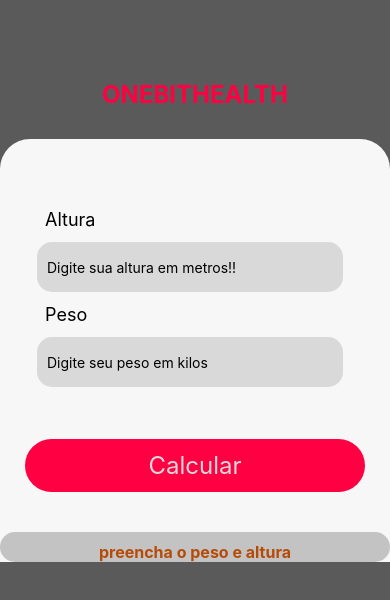
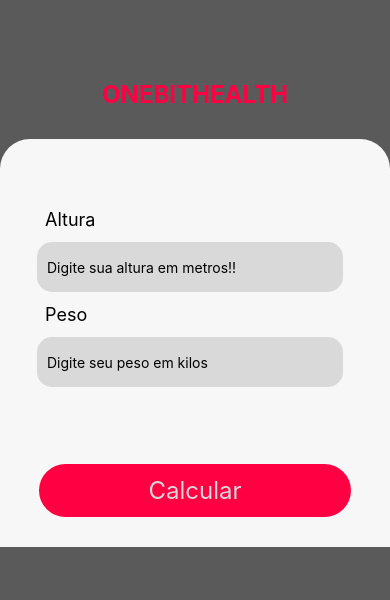
Before and after one commit to TauanGB/My-React-Native-First-App, a React Native app: screen / in a window 390 px wide. Shown: the top 600 px of the page. Built offline with nearby package versions, Linux system fonts and the light colour scheme.

Commit message:
Aula 5 Parte 1

```diff
--- a/src/components/Form/ResultImc/style.ts
+++ b/src/components/Form/ResultImc/style.ts
@@ -1,19 +1,18 @@
 import { StyleSheet } from "react-native"
 
 const styles = StyleSheet.create({
+	adviceBox: {
+		width:'100%',
+		height:120,
+		marginTop: 15,
+		alignItems: 'center',
+		justifyContent: 'center',
+		borderRadius: 50,
+	},
 	adviceText: {
 		fontSize: 16,
 		fontWeight: "bold",
 		color: '#b64a07',
-	},
-	adviceBox: {
-		flex: 1,
-		marginTop: 15,
-		width: '100%',
-		alignItems: 'center',
-		justifyContent: 'center',
-		borderRadius: 50,
-		backgroundColor: '#c3c3c3'
 	},
 	infoText: {
 		fontSize: 48,
@@ -21,7 +20,6 @@
 		color: '#b64a07',
 	},
 	boxShare: {
-		width: '100%',
 		alignItems: 'center',
 		marginBottom: 10,
 	},
--- a/src/components/Form/index.tsx
+++ b/src/components/Form/index.tsx
@@ -17,22 +17,28 @@
 	}
 
 	function validateInput() {
-		if (height === "" || weight === ""){
+		if (height === "" || weight === "") {
+			setImc("");
 			setErrorMessage("Este Campo e Obrigatorio*");
 			Vibration.vibrate();
+		}
+		else if(imc !== ''){
+			setImc("");
+			setHeigth('')
+			setWeigth('')
+		}
+		else {
+			validationImc()
 		}
 	}
 
 	function validationImc() {
 		const heightNumber = parseFloat(height.replace(',', '.'));
 		const weightNumber = parseFloat(weight.replace(',', '.'));
-		validateInput()
 
 		if (!isNaN(heightNumber) && !isNaN(weightNumber) && heightNumber > 0) {
 			const result = calcularPeso(weightNumber, heightNumber);
 			setImc(result);
-			setHeigth('')
-			setWeigth('')
 			setMessageImc("Seu imc e igual:");
 			setTextButton("Calcular Novamente");
 			setErrorMessage('')
@@ -44,8 +50,10 @@
 	}
 
 	return (
-		<Pressable onPress={Keyboard.dismiss} style={styles.formContext}>
-			<View style={styles.form}>
+		<View style={styles.Container}>
+			{imc === '' ?
+				<Pressable onPress={Keyboard.dismiss} style={styles.form} >
+					<View>
 						<Text
 							style={styles.formLabel}
 						>Altura</Text>
@@ -76,16 +84,22 @@
 							value={weight}
 							style={styles.input}
 						></TextInput>
+					</View>
+				</Pressable>
+
+				:
+				<View style={styles.form}>
+					<ResultImc resultado={imc} mensagemResultImc={messageImc} />
+				</View>
+			}
 			<TouchableOpacity
 				style={styles.buttonCalculator}
-					onPress={() => { validationImc() }}
+				onPress={() => { validateInput() }}
 			>
 				<Text
 					style={styles.textButton}
 				>{textButton}</Text>
 			</TouchableOpacity>
 		</View>
-			<ResultImc resultado={imc} mensagemResultImc={messageImc} />
-		</Pressable>
 	);
 }
--- a/src/components/Form/style.ts
+++ b/src/components/Form/style.ts
@@ -1,8 +1,9 @@
 import { StyleSheet } from "react-native"
 
 const styles = StyleSheet.create({
-	formContext:{
-		flex:1,
+	Container:{
+		width:'100%',
+		height:'100%',
 		bottom:0,
 		backgroundColor:'#f7f7f7',
 		alignItems:'center',
@@ -34,6 +35,7 @@
 		color:"#d9d9d9"
 	},
 	buttonCalculator:{
+		width:"80%",
 		marginTop:40,
 		backgroundColor:'#FF0043',
 		borderRadius:40,
```
Lines whose indentation alone changed are shown as unchanged.
